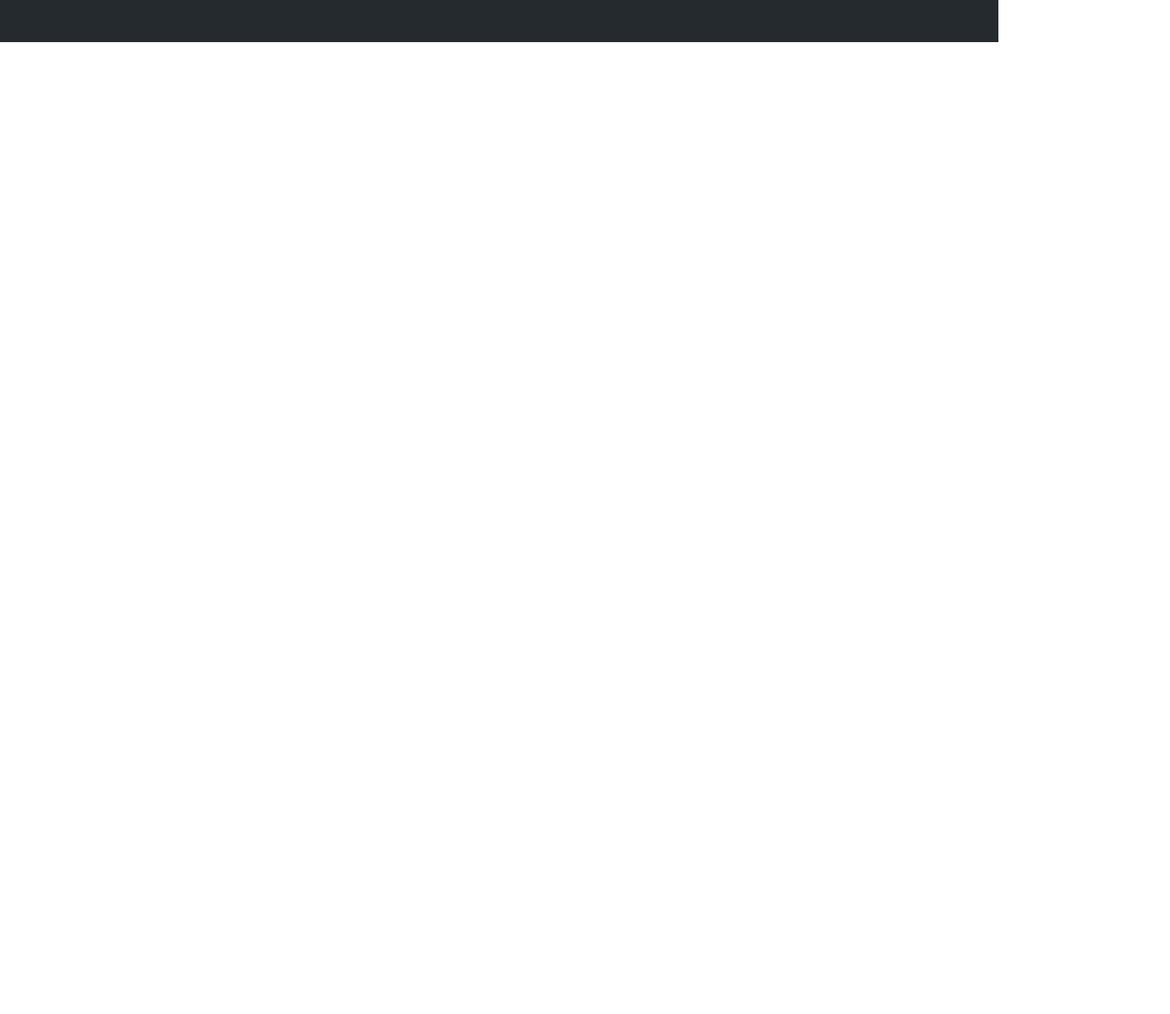
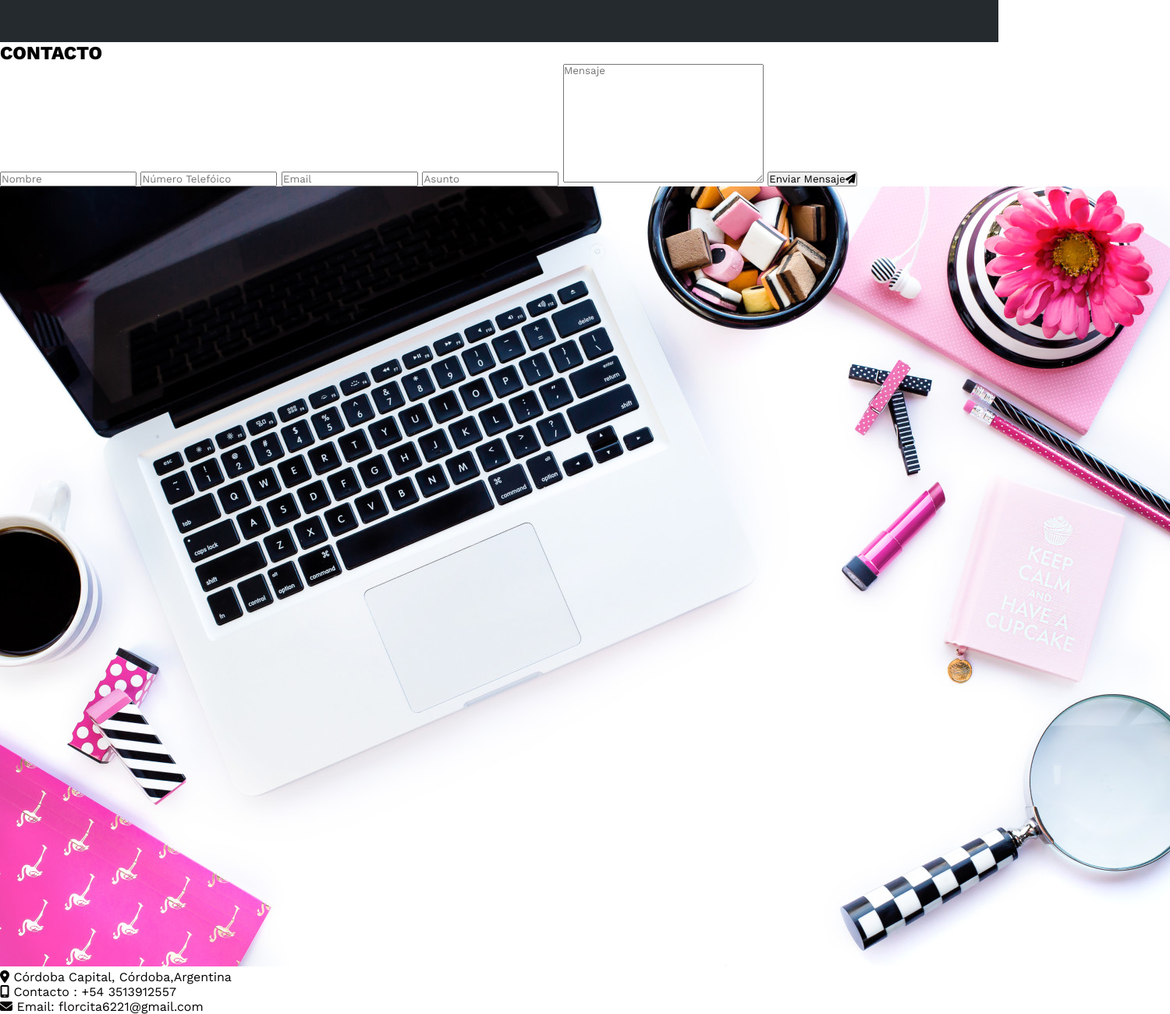
Before and after one commit to FlorenciaMarcos/Portfolio, a plain HTML site: page Html/index.html in a window 1280 px wide. Shown: the part 4139-5439 px from the top of the page at 78% size, 1500 px wide, since content can reach past the window. Before the commit the page ends 4193 px from the top, so only its background shows below. Drawn offline with nearby package versions, Linux system fonts and the light colour scheme.

Commit message:
html contacto

```diff
--- a/Html/index.html
+++ b/Html/index.html
@@ -407,7 +407,50 @@
 
   </div>
  </section>
+<!--SECCION CONTACTO-->
+<seccion id="contacto" class="contacto">
+  <div class="contenido-seccion">
+    <h2>CONTACTO</h2>
+    <div class="fila">
+      <!--Formulario-->
+      <div class="col">
+        <div class="col">
+          <input type="text" placeholder="Nombre">
+          <input type="text" placeholder="Número Telefóico">
+          <input type="text" placeholder="Email">
+          <input type="text" placeholder="Asunto">
+          <textarea name="" id="" cols="30" rows="10" placeholder="Mensaje"></textarea>
+          <button>
+            Enviar Mensaje<i class="fa-solid fa-paper-plane"></i>
+            <span class="overlay"></span>
+          </button>
+
+      </div>
+      <!--Mapa-->
+    <div class="col">
+      <img src="../Asset/fondo.jpg" alt="">
+      <div class="info">
+<ul>
+  <li>
+    <i class="fa-solid fa-location-dot"></i>
+    Córdoba Capital, Córdoba,Argentina
+  </li>
+  <i class="fa-solid fa-mobile-screen"></i>
+  Contacto : +54 3513912557
+
+    <li>
+      <i class="fa-solid fa-envelope"></i>
+      Email: florcita6221@gmail.com
+    </li>
 
 
+</ul>
+
+      </div>
+        </div>
+    </div>
+
+  </div>
+</seccion>
   </body>
 </html>
```
